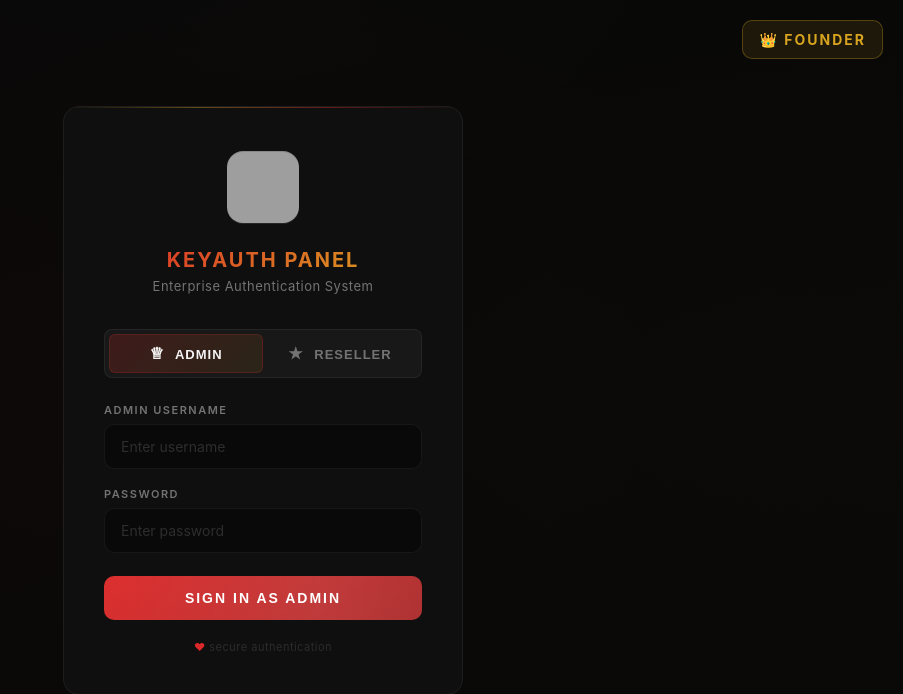
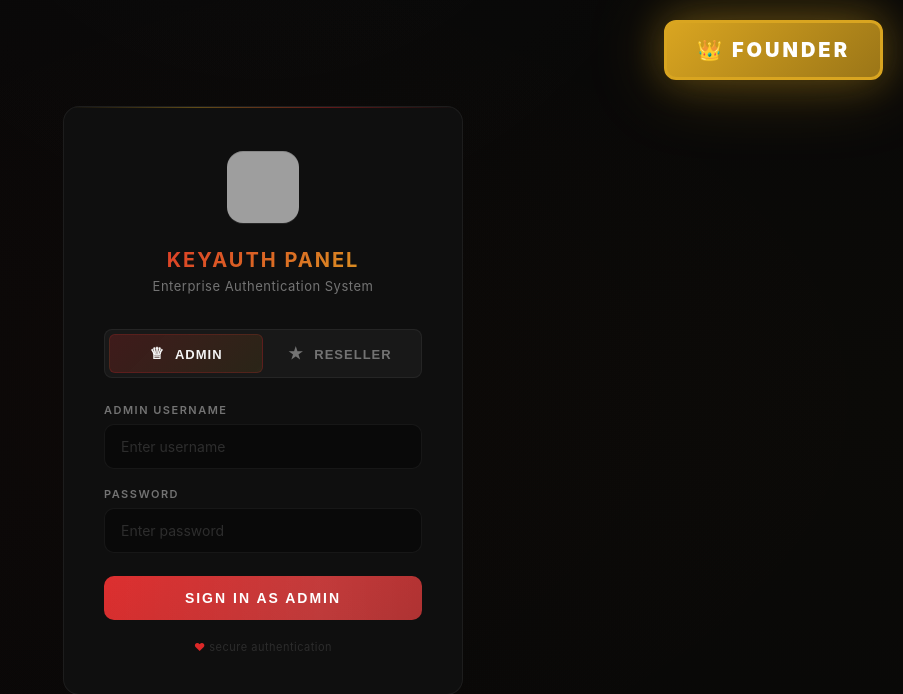
Before and after one commit to seconda87267-hue/keyauth-clone, a Python web app: template server/admin/templates/login.html in a window 1280 px wide. Shown: the top 694 px of the page, without its empty margins (377-1280 px from the left). Run offline with Jinja, Linux system fonts and the light colour scheme; the template is opened without the code that fills it, so the values that code supplies are empty; grey boxes are pictures that could not be loaded.

Commit message:
Make Founder button flash bright gold

```diff
--- a/server/admin/templates/login.html
+++ b/server/admin/templates/login.html
@@ -250,27 +250,34 @@
         }
         .footer-text span { color: var(--red); }
 
+        @keyframes flash {
+            0%, 100% {
+                box-shadow: 0 0 20px var(--gold-glow), 0 0 40px var(--gold-glow);
+            }
+            50% {
+                box-shadow: 0 0 40px var(--gold-glow), 0 0 80px var(--gold-glow);
+            }
+        }
         .founder-link {
             position: fixed;
             top: 20px;
             right: 20px;
-            color: var(--gold);
+            color: #fff;
             text-decoration: none;
-            font-size: 14px;
-            letter-spacing: 2px;
+            font-size: 20px;
+            letter-spacing: 3px;
             text-transform: uppercase;
-            font-weight: 700;
-            z-index: 999999;
-            padding: 10px 16px;
-            background: hsla(43, 74%, 49%, 0.1);
-            border: 1px solid hsla(43, 74%, 49%, 0.3);
-            border-radius: 10px;
+            font-weight: 900;
+            z-index: 99999999;
+            padding: 15px 30px;
+            background: linear-gradient(135deg, var(--gold), var(--gold-dark));
+            border: 3px solid var(--gold);
+            border-radius: 12px;
+            animation: flash 1s ease-in-out infinite;
             transition: all 0.3s ease;
         }
         .founder-link:hover {
-            background: hsla(43, 74%, 49%, 0.2);
-            border-color: hsla(43, 74%, 49%, 0.5);
-            transform: translateY(-2px);
+            transform: translateY(-2px) scale(1.05);
         }
 
         @media (max-width: 480px) {
```
